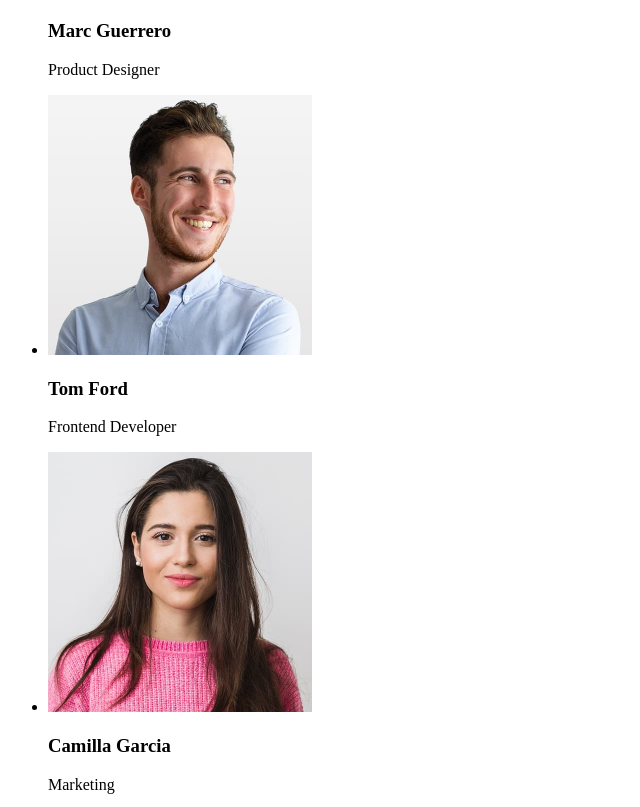
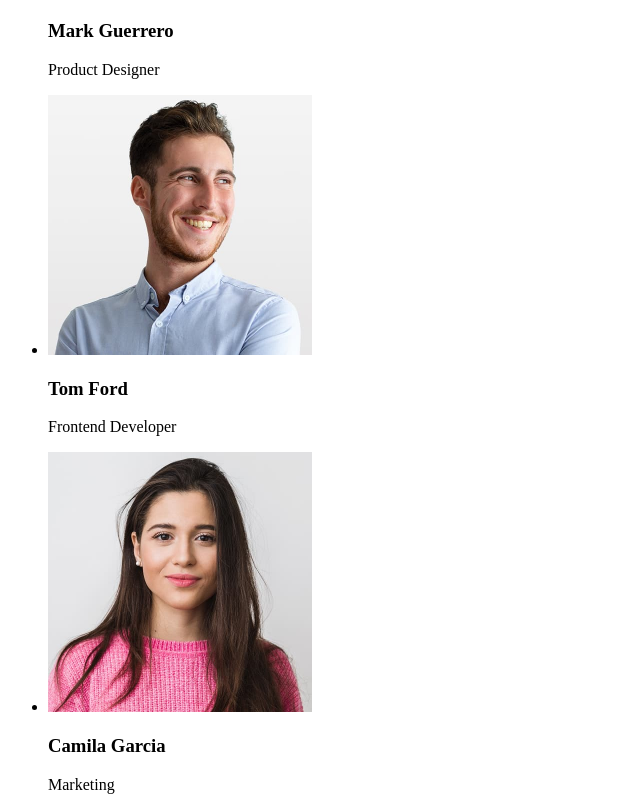
Before and after one commit to OlenaUkraine2025/goit-markup-hw-01, a plain HTML site: page index.html in a window 1280 px wide. Shown: the part 875-1682 px from the top of the page, 0-640 px from the left. Drawn offline with Linux system fonts and the light colour scheme.

Commit message:
обновила index.html

```diff
--- a/index.html
+++ b/index.html
@@ -70,7 +70,7 @@
               width="264"
               height="260"
             />
-            <h3>Marc Guerrero</h3>
+            <h3>Mark Guerrero</h3>
             <p>Product Designer</p>
           </li>
           <li>
@@ -90,7 +90,7 @@
               width="264"
               height="260"
             />
-            <h3>Camilla Garcia</h3>
+            <h3>Camila Garcia</h3>
             <p>Marketing</p>
           </li>
           <li>
```
